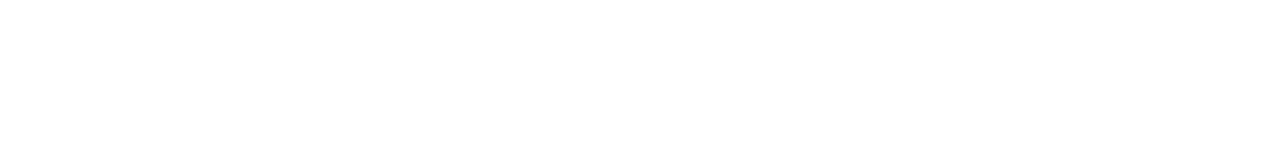
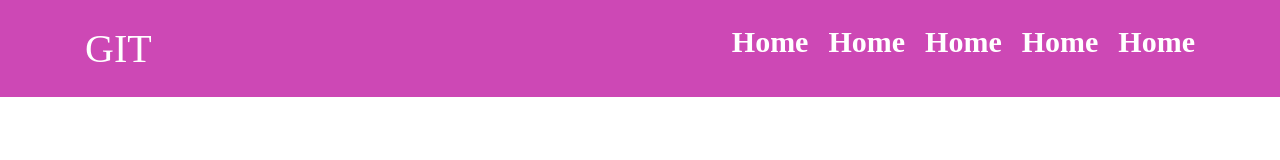
Before and after one commit to GooLee20/test-10112022, a plain HTML site: page index.html in a window 1280 px wide. Drawn offline with Linux system fonts and the light colour scheme.

Commit message:
master second save

```diff
--- a/index.html
+++ b/index.html
@@ -5,8 +5,26 @@
     <meta http-equiv="X-UA-Compatible" content="IE=edge">
     <meta name="viewport" content="width=device-width, initial-scale=1.0">
     <title>Git</title>
+    <link rel="stylesheet" href="style/fonts.css">
+    <link rel="stylesheet" href="style/style.css">
 </head>
 <body>
+    <header class="header">
+        <nav class="header__nav">
+            <div class="container">
+                <div class="header__nav-container">
+                    <a href="#" class="logo">Git</a>
+                    <ul class="header__nav-list">
+                        <li><a href="#" class="header__nav-link">Home</a></li>
+                        <li><a href="#" class="header__nav-link">Home</a></li>
+                        <li><a href="#" class="header__nav-link">Home</a></li>
+                        <li><a href="#" class="header__nav-link">Home</a></li>
+                        <li><a href="#" class="header__nav-link">Home</a></li>
 
+                    </ul>
+                </div>
+            </div>
+        </nav>
+    </header>
 </body>
 </html>
--- /dev/null
+++ b/style/style.css
@@ -0,0 +1,39 @@
+* {
+    margin: 0;
+    padding: 0;
+    box-sizing: border-box;
+}
+a{
+    text-decoration: none;
+}
+ul{
+    list-style: none;
+}
+.container{
+    max-width: 1140px;
+    width: 100%;
+    margin: 0 auto;
+    padding: 0 15px;
+}
+.header__nav-container{
+    display: flex;
+    justify-content: space-between;
+}
+.header__nav{
+    padding: 25px 0;
+    background: rgb(205, 72, 181);
+}
+.header__nav-list{
+    display: flex;
+    gap: 20px;
+}
+.logo{
+    font-size: 40px;
+    text-transform: uppercase;
+    color: white;
+}
+.header__nav-link{
+    font-size: 30px;
+    color: white;
+    font-weight: 700;
+}
```
Also changed, not shown: style/fonts.css (added).
